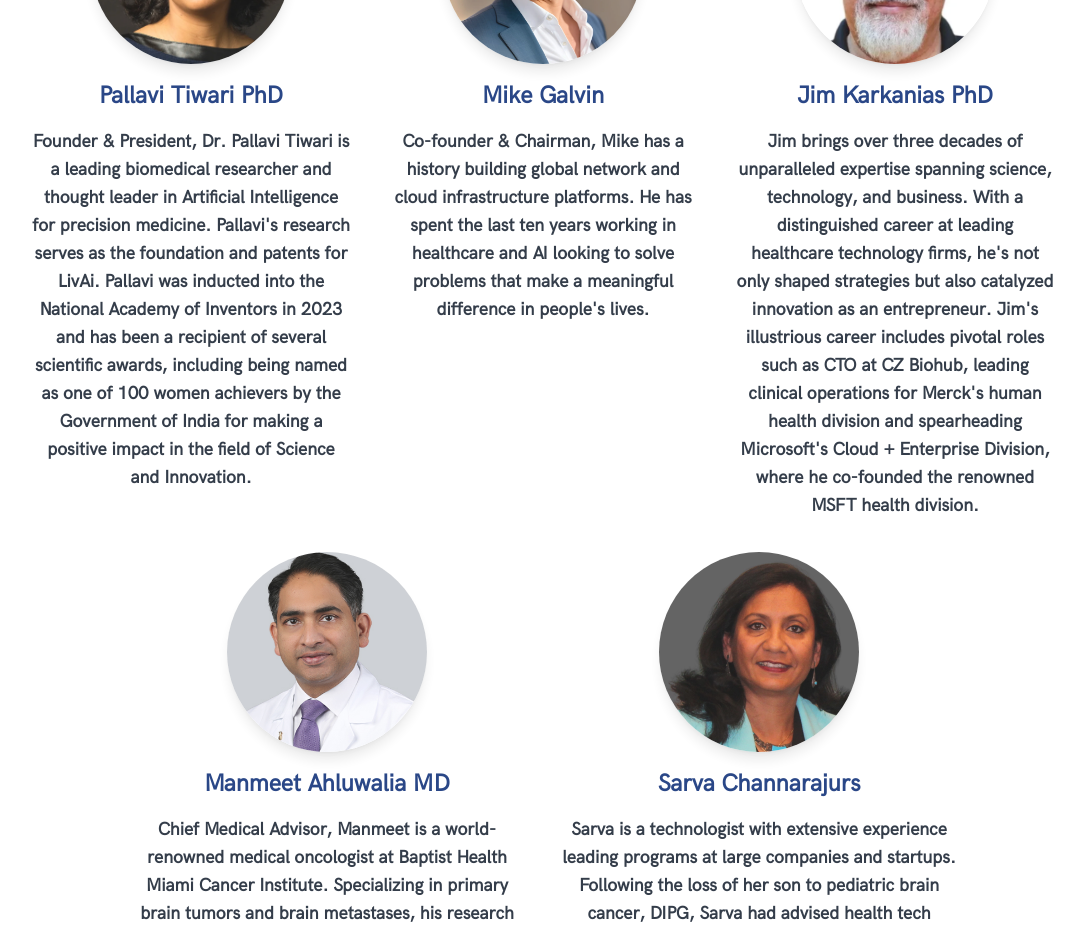
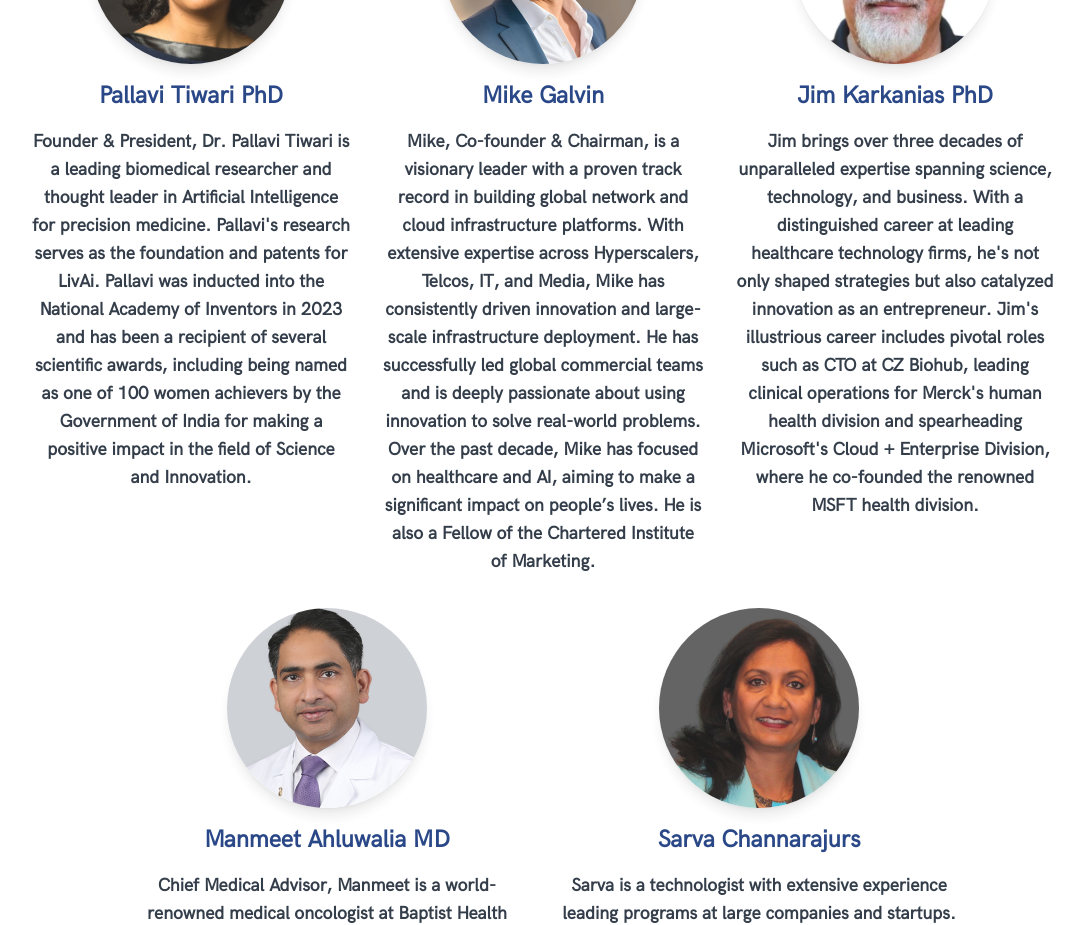
Before and after one commit to ChristopherCarlton/LivAi, a Next.js app: page / in a window 1280 px wide. Shown: the part 1560-2485 px from the top of the page, without its empty margins (97-1181 px from the left). Built offline with nearby package versions, Linux system fonts and the light colour scheme.

Commit message:
cover video minheight added

```diff
--- a/src/app/about/page.tsx
+++ b/src/app/about/page.tsx
@@ -29,7 +29,7 @@ const About = () => {
               </a>
               <h3 className="text-2xl font-semibold text-primary mb-4">Mike Galvin</h3>
               <p className="text-center text-sm sm:text-md md:text-lg lg:text-lg text-gray-800 max-w-[400px] mx-auto">
-                Co-founder &amp; Chairman, Mike has a history building global network and cloud infrastructure platforms. He has spent the last ten years working in healthcare and AI looking to solve problems that make a meaningful difference in people&apos;s lives.
+                Mike, Co-founder &amp; Chairman, is a visionary leader with a proven track record in building global network and cloud infrastructure platforms. With extensive expertise across Hyperscalers, Telcos, IT, and Media, Mike has consistently driven innovation and large-scale infrastructure deployment. He has successfully led global commercial teams and is deeply passionate about using innovation to solve real-world problems. Over the past decade, Mike has focused on healthcare and AI, aiming to make a significant impact on people’s lives. He is also a Fellow of the Chartered Institute of Marketing.
               </p>
             </div>
             <div className="text-center delay-200">
@@ -39,6 +39,7 @@ const About = () => {
               <h3 className="text-2xl font-semibold text-primary mb-4">Jim Karkanias PhD</h3>
               <p className="text-center text-sm sm:text-md md:text-lg lg:text-lg text-gray-800 max-w-[400px] mx-auto">
                 Jim brings over three decades of unparalleled expertise spanning science, technology, and business. With a distinguished career at leading healthcare technology firms, he&apos;s not only shaped strategies but also catalyzed innovation as an entrepreneur. Jim&apos;s illustrious career includes pivotal roles such as CTO at CZ Biohub, leading clinical operations for Merck&apos;s human health division and spearheading Microsoft&apos;s Cloud + Enterprise Division, where he co-founded the renowned MSFT health division.
+                {/* Jim brings over three decades of expertise in science, technology, and business. With a distinguished career at top healthcare technology firms, he has shaped strategies and driven innovation as an entrepreneur. Jim’s career includes pivotal roles such as CTO at CZ Biohub, leading Merck's human health division, and co-founding Microsoft's renowned MSFT health division. */}
               </p>
             </div>
           </div>
```
